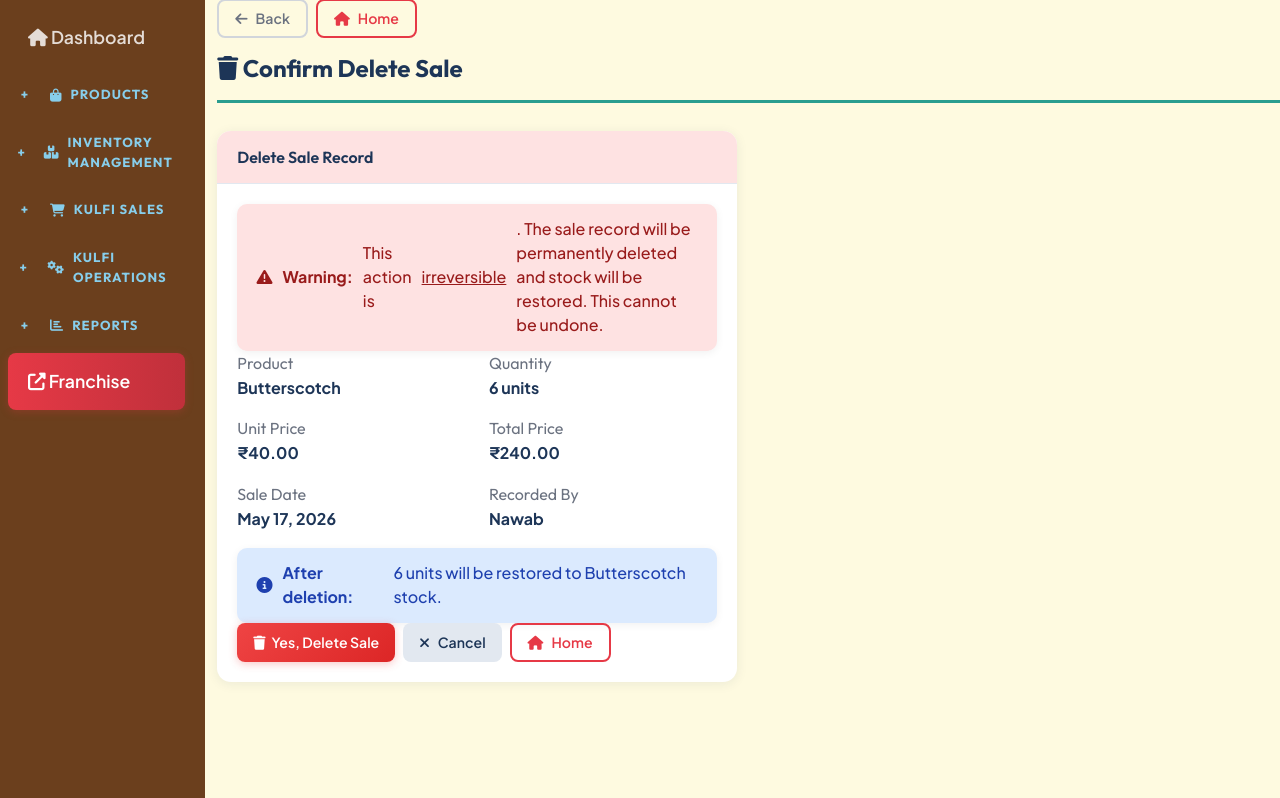
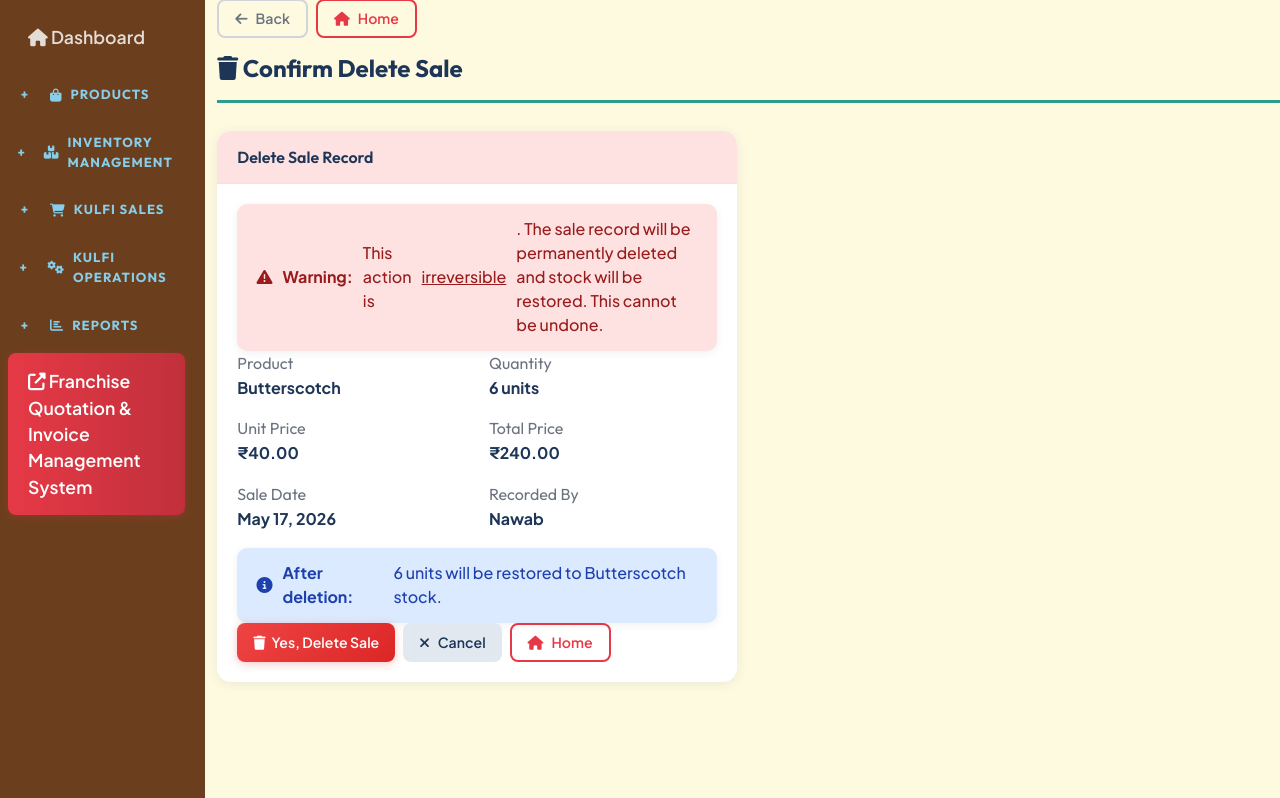
Before and after one commit to preseverans-spec/latestkulfi, a Django app: page /sales/delete/2142/ in a window 1280 px wide. Shown: the part 123-921 px from the top of the page. Run offline with Django 5.2, Linux system fonts and the light colour scheme; a user stored in the database is signed in; data comes from the database, SQL or seed files in the repository; parts of the project's set-up code (start-up, migrations or seed data) failed here and were passed over; some libraries are stand-ins or nearby versions.

Commit message:
Update Franchise sidebar label

```diff
--- a/templates/inventory/base.html
+++ b/templates/inventory/base.html
@@ -898,7 +898,7 @@
                     </div>
                     <!-- Franchise Section -->
                     <a href="https://indiankulfi.infinityfree.me" class="active" target="_blank" rel="noopener noreferrer" style="margin-top: 10px; padding: 15px 20px; font-weight: 600; font-size: 1.1rem;">
-                        <i class="fas fa-external-link-alt"></i> Franchise
+                        <i class="fas fa-external-link-alt"></i> Franchise Quotation &amp; Invoice Management System
                     </a>
                     {% else %}
                     <!-- Sales-only sidebar for non-admin users -->
```
